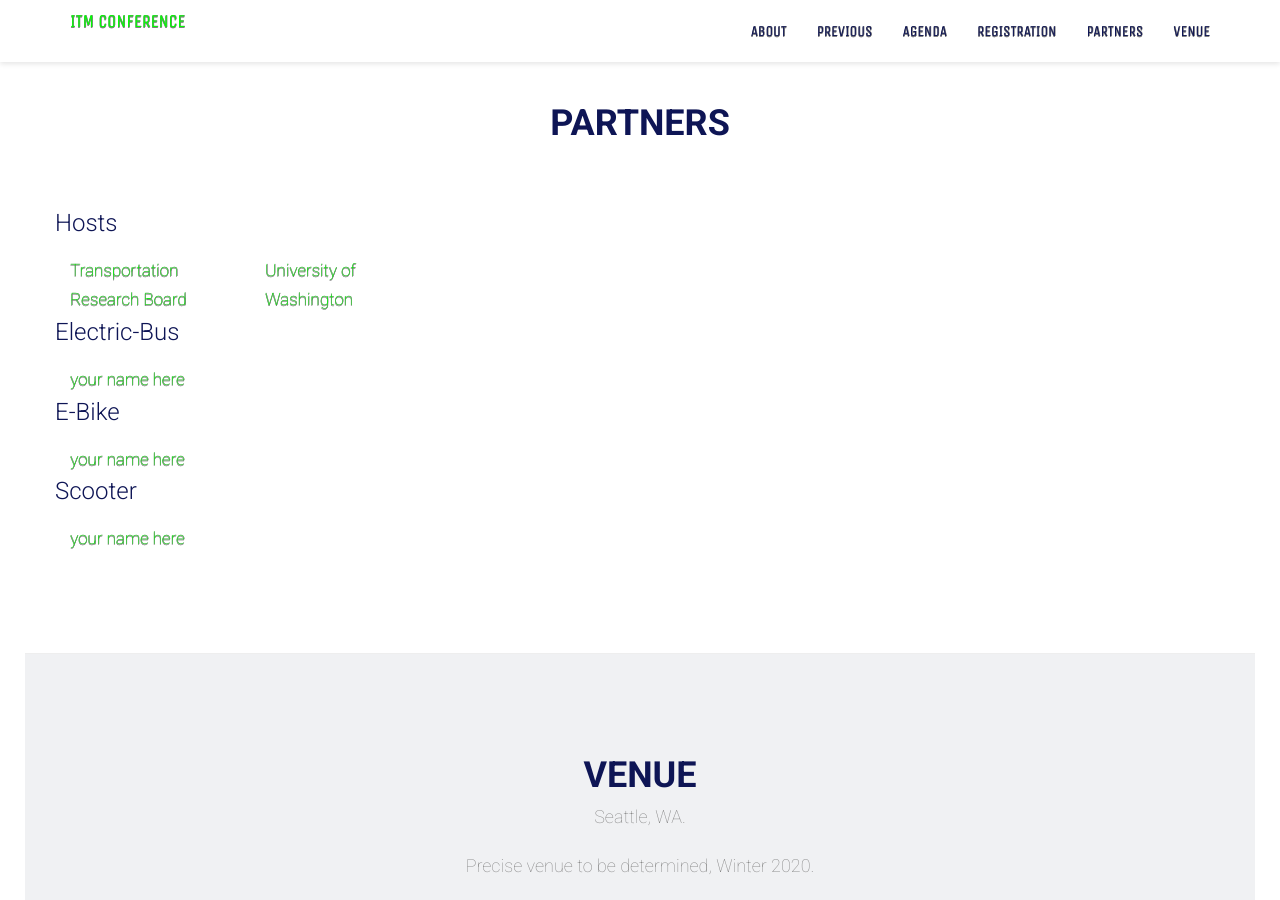
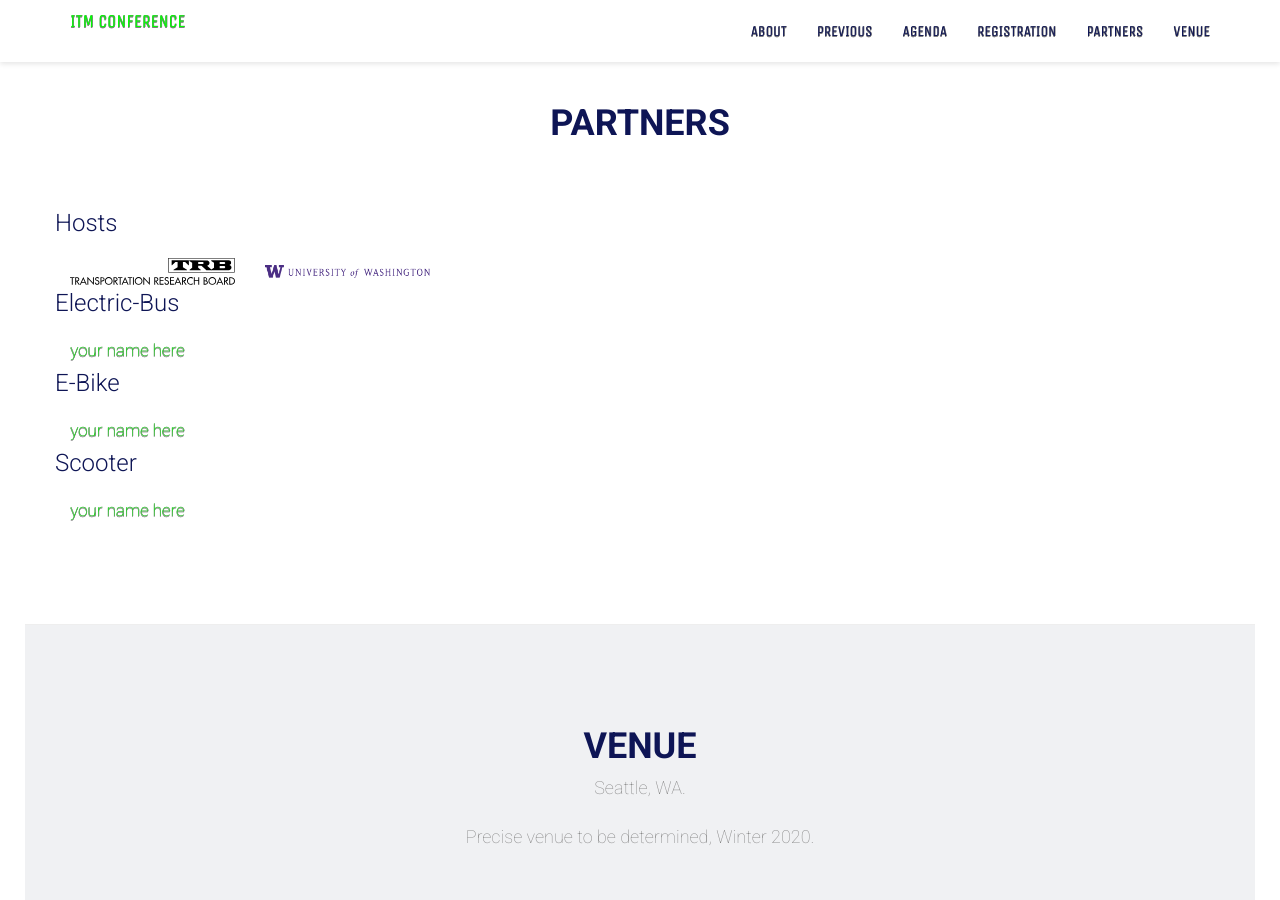
Before and after one commit to lflake/itmconference.github.io, a Jekyll site: the page built from index.html, in a window 1280 px wide and 900 px high, scrolled down 3327 px. Built offline with Jekyll 4.4.1, drawn with Linux system fonts in a browser that asks for light colours.

Commit message:
add logos

```diff
--- a/_data/sponsors.yml
+++ b/_data/sponsors.yml
@@ -1,10 +1,10 @@
 - label: Hosts
   sponsors:
   - name: Transportation Research Board
-    img:
+    img: img/trb-logo.svg
     link: http://www.trb.org
   - name: University of Washington
-    img:
+    img: img/uw-logo.png
     link: http://washington.edu
 - label: Electric-Bus
   sponsors:
```
Also changed, not shown: img/trb-logo.svg (added), img/uw-logo.png (added).
